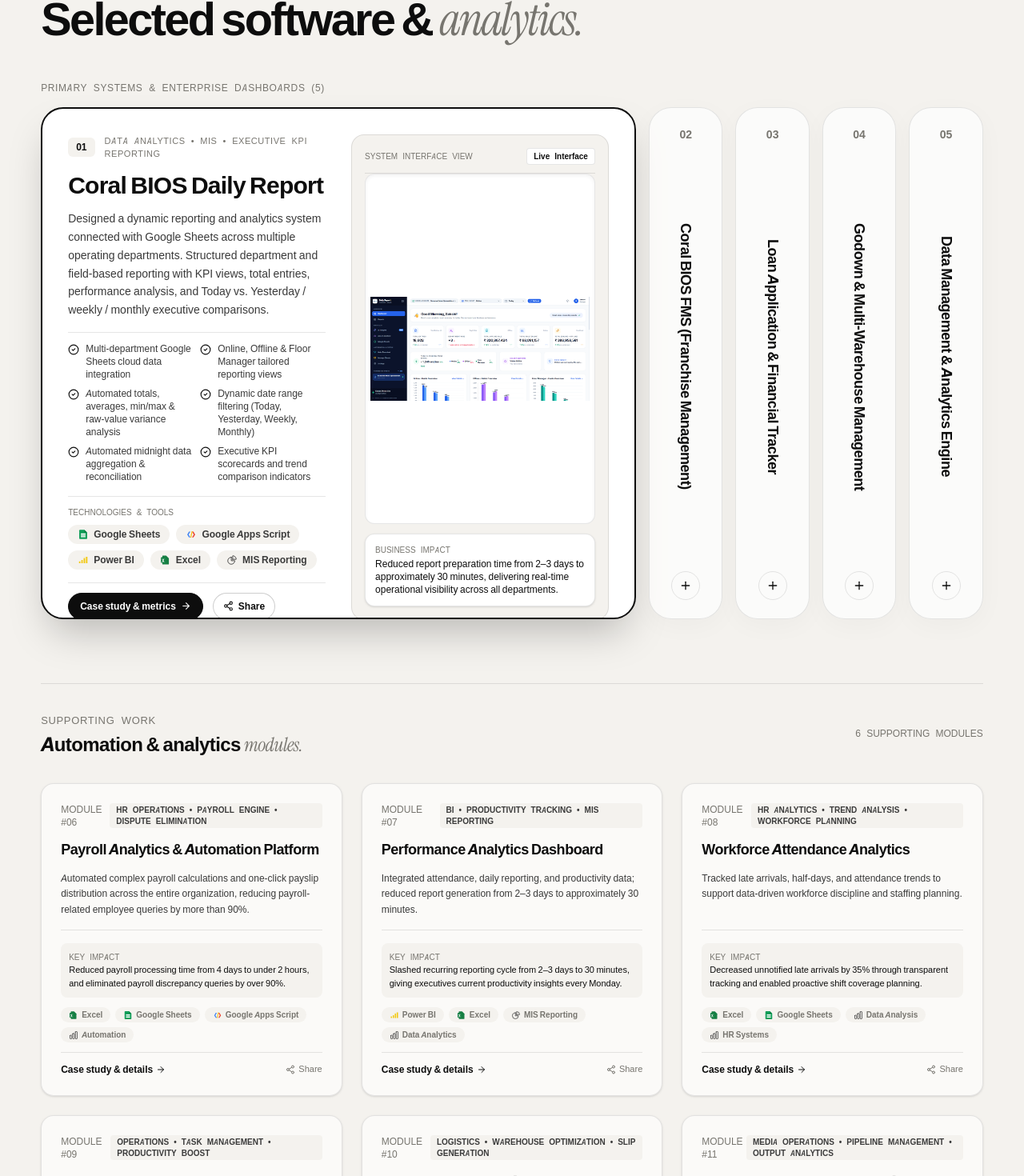
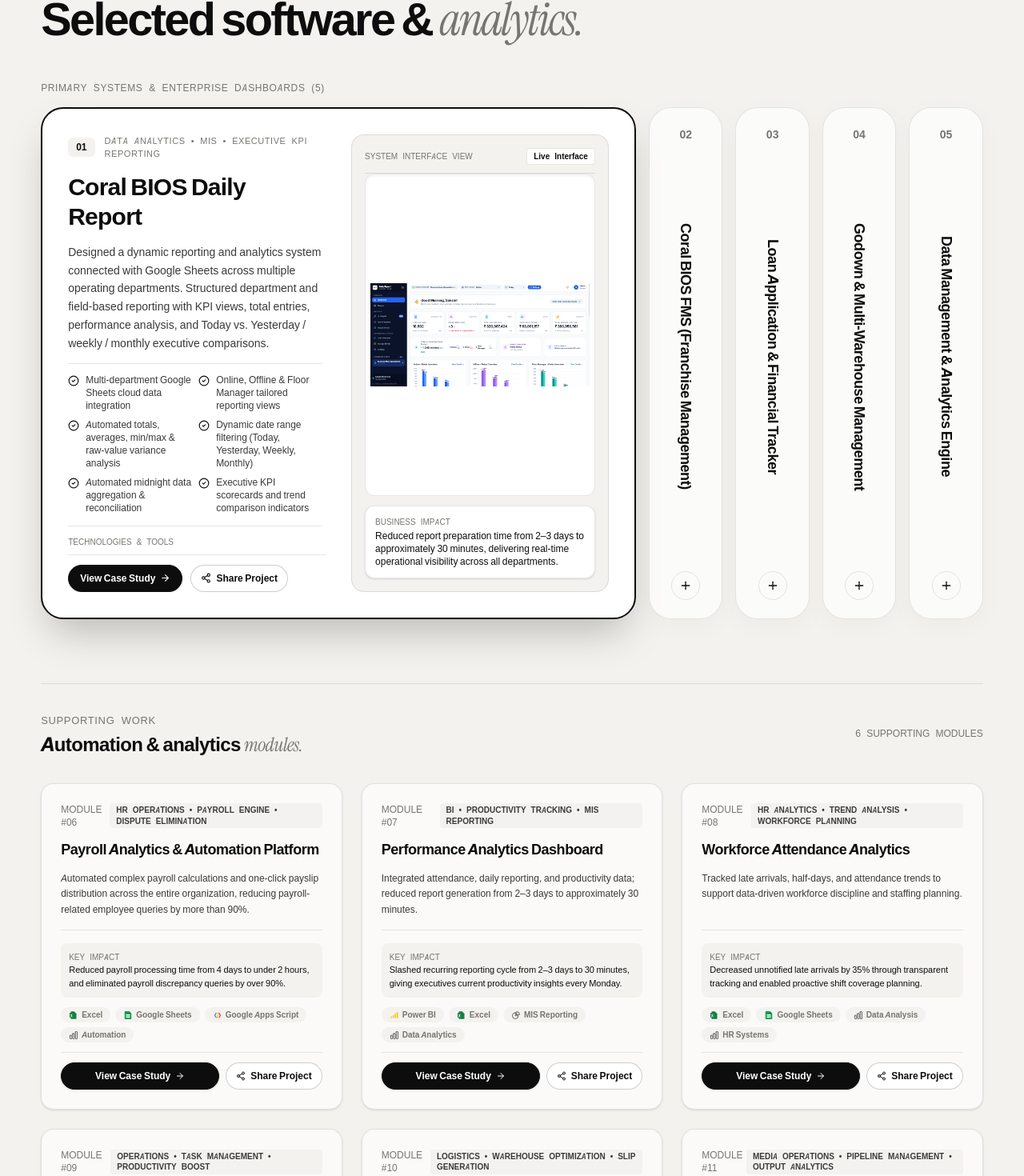
Before and after one commit to hrajitzone-code/sakshi-shukla-portfolio, a Next.js app: page / in a window 1280 px wide. Shown: the part 3337-4807 px from the top of the page at 80% size. Built offline with nearby package versions, Linux system fonts and the light colour scheme.

Commit message:
fix: ensure View Case Study and Share Project buttons are visible on all cards

```diff
--- a/src/components/sections/Work.tsx
+++ b/src/components/sections/Work.tsx
@@ -31,15 +31,43 @@ export function Work({ initialProjects }: WorkProps) {
   const [activeId, setActiveId] = useState<string>(primaryProjects[0]?.id || PRIMARY_PROJECTS[0].id);
   const [copiedId, setCopiedId] = useState<string | null>(null);
 
-  const handleCopyProjectLink = (e: React.MouseEvent, projectId: string) => {
+  const handleCopyProjectLink = async (e: React.MouseEvent, projectId: string) => {
     e.preventDefault();
     e.stopPropagation();
-    const origin = typeof window !== 'undefined' ? window.location.origin : 'https://sakshi-shukla-portfolio-six.vercel.app';
+    const origin =
+      typeof window !== 'undefined'
+        ? window.location.origin
+        : 'https://sakshi-shukla-portfolio-six.vercel.app';
     const url = `${origin}/projects/${projectId}`;
-    if (navigator?.clipboard) {
-      navigator.clipboard.writeText(url);
+
+    // Modern clipboard API
+    if (typeof navigator !== 'undefined' && navigator.clipboard && navigator.clipboard.writeText) {
+      try {
+        await navigator.clipboard.writeText(url);
         setCopiedId(projectId);
         setTimeout(() => setCopiedId(null), 2500);
+        return;
+      } catch (err) {
+        console.warn('Clipboard writeText failed, using fallback:', err);
+      }
+    }
+
+    // Fallback using temporary textarea
+    try {
+      const textArea = document.createElement('textarea');
+      textArea.value = url;
+      textArea.style.position = 'fixed';
+      textArea.style.left = '-9999px';
+      textArea.style.top = '0';
+      document.body.appendChild(textArea);
+      textArea.focus();
+      textArea.select();
+      document.execCommand('copy');
+      document.body.removeChild(textArea);
+      setCopiedId(projectId);
+      setTimeout(() => setCopiedId(null), 2500);
+    } catch (err) {
+      console.error('Fallback copy failed:', err);
     }
   };
 
@@ -100,10 +128,10 @@ export function Work({ initialProjects }: WorkProps) {
 
                   {/* EXPANDED CONTENT VIEW (When open) */}
                   {isOpen && (
-                    <div className="w-full h-full p-8 grid grid-cols-1 xl:grid-cols-2 gap-8 items-center animate-fade-in overflow-hidden">
-                      {/* Left Column: Details */}
-                      <div className="flex flex-col justify-between h-full space-y-4">
-                        <div className="space-y-3">
+                    <div className="w-full h-full p-6 xl:p-8 grid grid-cols-1 xl:grid-cols-2 gap-6 xl:gap-8 items-stretch animate-fade-in overflow-hidden">
+                      {/* Left Column: Details & Actions */}
+                      <div className="flex flex-col justify-between h-full min-h-0 overflow-hidden">
+                        <div className="space-y-3.5 overflow-y-auto pr-1 scrollbar-none flex-1 min-h-0">
                           <div className="flex items-center gap-3">
                             <span className="font-mono text-xs font-bold px-2.5 py-1 rounded-md bg-[var(--paper)] text-[var(--ink)]">
                               {project.index}
@@ -120,7 +148,6 @@ export function Work({ initialProjects }: WorkProps) {
                           <p className="text-xs xl:text-sm leading-relaxed text-[var(--ink-2)]">
                             {project.description}
                           </p>
-                        </div>
 
                           {/* 2-Column Feature List */}
                           <div className="grid grid-cols-1 sm:grid-cols-2 gap-2 text-xs text-[var(--ink-2)] border-t border-[var(--line)] pt-3">
@@ -149,22 +176,23 @@ export function Work({ initialProjects }: WorkProps) {
                               ))}
                             </div>
                           </div>
+                        </div>
 
-                        {/* Case Study & Share Actions */}
-                        <div className="flex items-center gap-3 pt-3 border-t border-[var(--line)]">
+                        {/* View Case Study & Share Project Action Buttons */}
+                        <div className="flex items-center gap-2.5 pt-3 border-t border-[var(--line)] shrink-0 mt-3 z-10">
                           <Link
                             href={`/projects/${project.id}`}
                             onClick={(e) => e.stopPropagation()}
-                            className="btn-primary text-xs py-2 px-3.5 flex items-center gap-1.5 cursor-pointer"
+                            className="btn-primary text-xs py-2 px-3.5 flex items-center gap-1.5 cursor-pointer font-semibold shadow-sm hover:shadow"
                           >
-                            <span>Case study & metrics</span>
+                            <span>View Case Study</span>
                             <ArrowRight size={13} />
                           </Link>
 
                           <button
                             type="button"
                             onClick={(e) => handleCopyProjectLink(e, project.id)}
-                            className="btn-secondary text-xs py-2 px-3 flex items-center gap-1.5 bg-white cursor-pointer"
+                            className="btn-secondary text-xs py-2 px-3 flex items-center gap-1.5 bg-white cursor-pointer font-semibold hover:border-[var(--ink)]"
                             aria-label={`Share ${project.title}`}
                           >
                             {copiedId === project.id ? (
@@ -175,7 +203,7 @@ export function Work({ initialProjects }: WorkProps) {
                             ) : (
                               <>
                                 <Share2 size={13} />
-                                <span>Share</span>
+                                <span>Share Project</span>
                               </>
                             )}
                           </button>
@@ -273,31 +301,32 @@ export function Work({ initialProjects }: WorkProps) {
                         <strong>Impact:</strong> {project.impact}
                       </div>
 
-                      <div className="flex items-center gap-2 pt-2 border-t border-[var(--line)]">
+                      {/* Action Buttons: View Case Study & Share Project */}
+                      <div className="flex items-center gap-2 pt-3 border-t border-[var(--line)]">
                         <Link
                           href={`/projects/${project.id}`}
                           onClick={(e) => e.stopPropagation()}
-                          className="btn-primary text-xs py-2 px-3 flex items-center gap-1.5 cursor-pointer"
+                          className="btn-primary text-xs py-2.5 px-3.5 flex-1 flex items-center justify-center gap-1.5 cursor-pointer font-semibold text-center shadow-sm"
                         >
-                          <span>Case study</span>
+                          <span>View Case Study</span>
                           <ArrowRight size={13} />
                         </Link>
 
                         <button
                           type="button"
                           onClick={(e) => handleCopyProjectLink(e, project.id)}
-                          className="btn-secondary text-xs py-2 px-3 flex items-center gap-1.5 bg-white cursor-pointer"
+                          className="btn-secondary text-xs py-2.5 px-3.5 flex-1 sm:flex-initial flex items-center justify-center gap-1.5 bg-white cursor-pointer font-semibold"
                           aria-label={`Share ${project.title}`}
                         >
                           {copiedId === project.id ? (
                             <>
                               <Check size={13} className="text-emerald-600" />
-                              <span className="text-emerald-600 font-semibold">Copied</span>
+                              <span className="text-emerald-600 font-semibold">Copied!</span>
                             </>
                           ) : (
                             <>
                               <Share2 size={13} />
-                              <span>Share</span>
+                              <span>Share Project</span>
                             </>
                           )}
                         </button>
@@ -370,28 +399,31 @@ export function Work({ initialProjects }: WorkProps) {
                     ))}
                   </div>
 
-                  {/* Case Study & Share Link */}
-                  <div className="flex items-center justify-between pt-3 border-t border-[var(--line)]">
+                  {/* Action Buttons: View Case Study & Share Project */}
+                  <div className="flex items-center gap-2 pt-3 border-t border-[var(--line)]">
                     <Link
                       href={`/projects/${proj.id}`}
-                      className="text-xs font-semibold text-[var(--ink)] hover:underline inline-flex items-center gap-1 cursor-pointer"
+                      className="btn-primary text-xs py-2 px-3 flex-1 flex items-center justify-center gap-1.5 cursor-pointer font-semibold text-center shadow-sm"
                     >
-                      <span>Case study & details</span>
+                      <span>View Case Study</span>
                       <ArrowRight size={12} />
                     </Link>
 
                     <button
                       type="button"
                       onClick={(e) => handleCopyProjectLink(e, proj.id)}
-                      className="text-[11px] font-mono text-[var(--mute)] hover:text-[var(--ink)] flex items-center gap-1 cursor-pointer"
+                      className="btn-secondary text-xs py-2 px-3 flex items-center justify-center gap-1.5 bg-white cursor-pointer font-semibold shrink-0"
                       aria-label={`Share ${proj.title}`}
                     >
                       {copiedId === proj.id ? (
-                        <span className="text-emerald-600 font-bold">Copied!</span>
+                        <>
+                          <Check size={12} className="text-emerald-600" />
+                          <span className="text-emerald-600 font-semibold">Copied!</span>
+                        </>
                       ) : (
                         <>
                           <Share2 size={12} />
-                          <span>Share</span>
+                          <span>Share Project</span>
                         </>
                       )}
                     </button>
```
Lines whose indentation alone changed are shown as unchanged.
